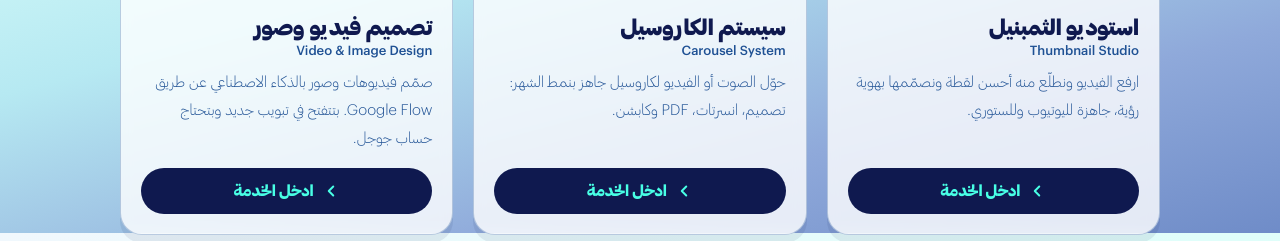
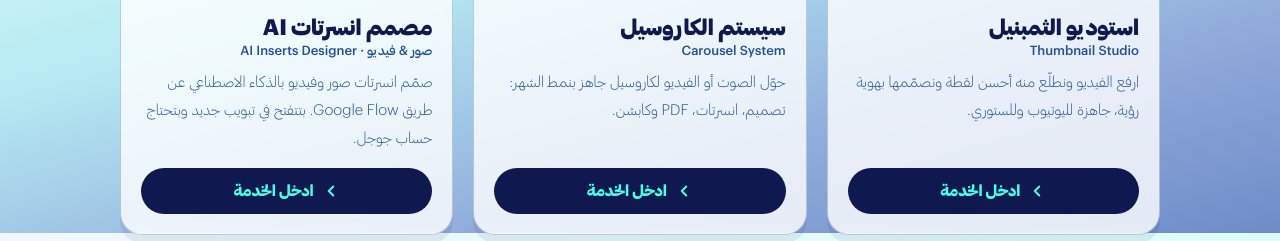
Before and after one commit to infostudioalmedia-gif/rooya-content-system, a plain HTML site: page index.html in a window 1280 px wide. Shown: the part 567-808 px from the top of the page. Drawn offline with Linux system fonts and the light colour scheme.

Commit message:
Rename card to AI Inserts Designer (images & video)

```diff
--- a/index.html
+++ b/index.html
@@ -156,9 +156,9 @@ const SERVICES = [
   },
   {
     id: 'flow',
-    name: 'تصميم فيديو وصور',
-    en: 'Video & Image Design',
-    desc: 'صمّم فيديوهات وصور بالذكاء الاصطناعي عن طريق Google Flow. بتتفتح في تبويب جديد وبتحتاج حساب جوجل.',
+    name: 'مصمم انسرتات AI',
+    en: 'AI Inserts Designer · صور & فيديو',
+    desc: 'صمّم انسرتات صور وفيديو بالذكاء الاصطناعي عن طريق Google Flow. بتتفتح في تبويب جديد وبتحتاج حساب جوجل.',
     img: 'assets/card-flow.png',
     url: 'https://flow.google.com/',
     external: true /* جوجل بتمنع الفتح جوه iframe فبتتفتح في تبويب جديد */
```
Also changed, not shown: assets/card-flow.png.
